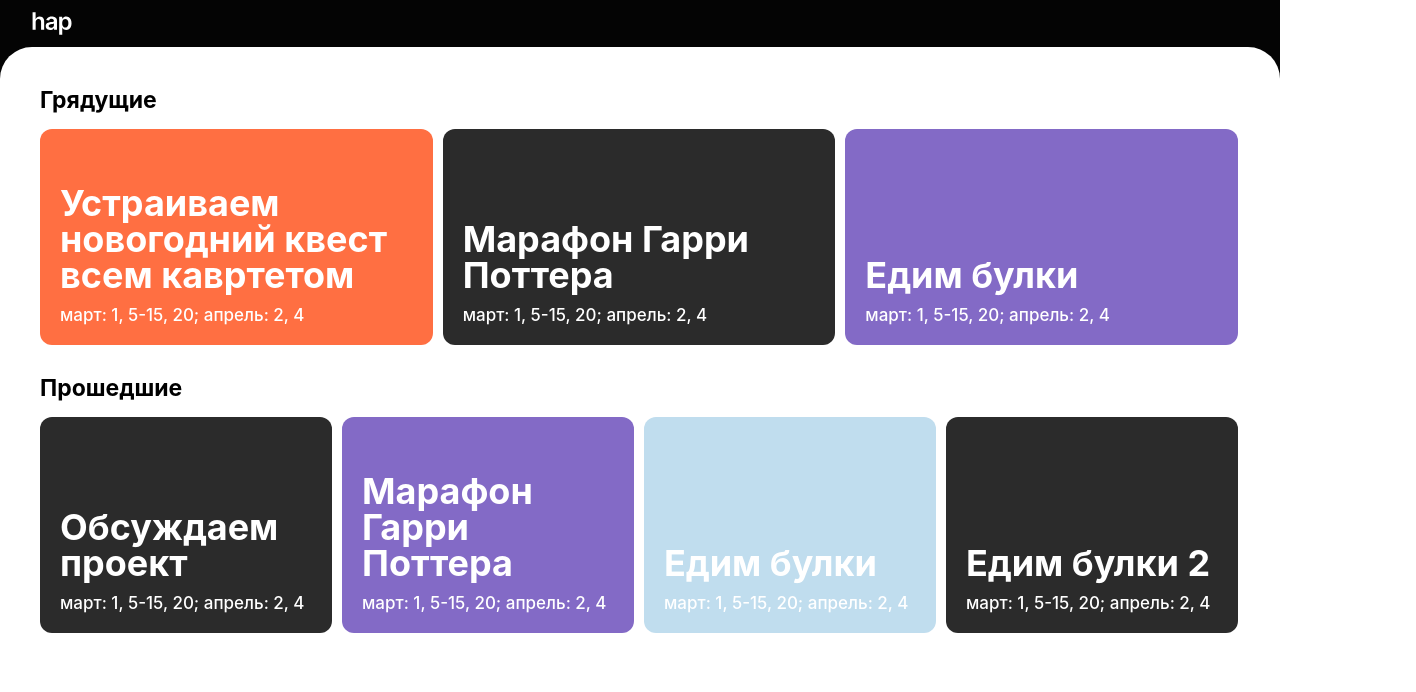
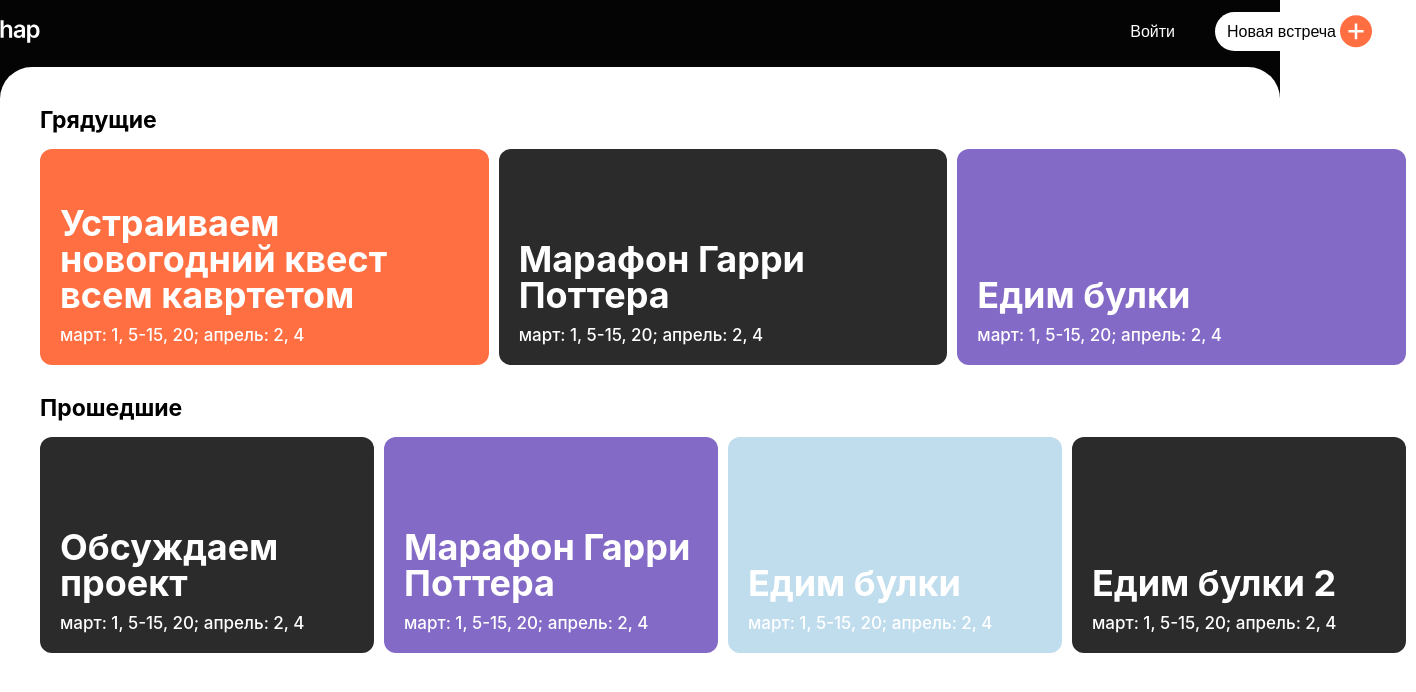
Before and after one commit to ruby-dissidents/consumer, a React (Create React App) app: page / in a window 1280 px wide. Shown: the top 692 px of the page, 1416 px wide, since content can reach past the window. Built offline with nearby package versions, Linux system fonts and the light colour scheme.

Commit message:
chore: Added button for sign in and create event

```diff
--- a/src/App.css
+++ b/src/App.css
@@ -1,3 +1,13 @@
+.d_container {
+  width: 1376px;
+  margin: 0 auto;
+}
+
+.stack {
+  display: flex;
+  align-items: center;
+}
+
 .App {
   text-align: center;
 }
--- a/src/components/PageWrapper/_PageWrapper.jsx
+++ b/src/components/PageWrapper/_PageWrapper.jsx
@@ -1,17 +1,32 @@
 import React from "react"
 import { Outlet, useLocation, Link } from "react-router-dom"
 
+import logo from "../../assets/images/logo_white.svg"
+import iconPlus from "../../assets/images/icon-plus.svg"
+import { Button } from "../button"
 import "./_page_wrapper.styles.css"
-import logo from "../../assets/images/logo_white.svg"
 
 export const PageWrapper = () => {
   const { pathname } = useLocation()
 
   return (
+    <div className="d_container_fluid">
       <div className="d_container">
         {pathname !== "/time-slots" ? (
           <div className="d_pw_navbar">
             <img src={logo} alt="hap" />
+            <div className="stack">
+              <Button
+                children="Войти"
+                className="d_pw_navbar_link_button"
+                link
+              />
+              <Button
+                children="Новая встреча"
+                iconRight={<img src={iconPlus} alt="Icon plus" />}
+                className="d_pw_navbar_button"
+              />
+            </div>
           </div>
         ) : (
           <div className="d_pw_navbar">
@@ -26,6 +41,7 @@
             </Link>
           </div>
         )}
+      </div>
       <div
         className="d_outlet"
         style={{
--- a/src/components/PageWrapper/_page_wrapper.styles.css
+++ b/src/components/PageWrapper/_page_wrapper.styles.css
@@ -1,15 +1,24 @@
-.d_container {
+.d_container_fluid {
   background-color: #040404;
   height: 100vh;
 }
 
 .d_pw_navbar {
   color: #fff;
-  padding: 12px 32px;
+  padding: 12px 0 16px;
   display: flex;
   vertical-align: center;
   justify-content: space-between;
 }
+
+.d_pw_navbar_button {
+  padding: 3px 4px 3px 12px;
+}
+
+.d_pw_navbar_link_button {
+  margin-right: 40px;
+}
+
 
 .d_pw_navbar_title {
   font-weight: 600;
--- /dev/null
+++ b/src/components/button/_Button.jsx
@@ -0,0 +1,18 @@
+import "./_button.styles.css"
+
+export const Button = ({
+  children,
+  iconRight,
+  link = false,
+  className,
+  ...otherProps
+}) => {
+  const buttonClassName = link ? "d_button d_button_link" : "d_button"
+
+  return (
+    <button className={`${buttonClassName} ${className}`} {...otherProps}>
+      {children}
+      {typeof iconRight !== "undefined" && iconRight}
+    </button>
+  )
+}
--- /dev/null
+++ b/src/components/button/_button.styles.css
@@ -0,0 +1,21 @@
+.d_button {
+    border-width: 0;
+    border-radius: 50px;
+    background-color: #fff;
+    color: #040404;
+    font-size: 16px;
+    display: flex;
+    align-items: center;
+    cursor: pointer;
+    padding: 8px 12px;
+}
+
+.d_button img {
+    margin-left: 4px;
+}
+
+.d_button_link {
+    color: #fff;
+    background-color: transparent;
+    padding: 0;
+}
--- /dev/null
+++ b/src/components/button/index.js
@@ -0,0 +1 @@
+export * from "./_Button"
--- a/src/components/index.js
+++ b/src/components/index.js
@@ -1,3 +1,4 @@
+export * from "./button"
 export * from "./PageWrapper"
 export * from "./PageWrapperMob"
 export * from "./EventCardMob"
--- a/src/pages/MainPage/index.jsx
+++ b/src/pages/MainPage/index.jsx
@@ -1,12 +1,10 @@
-import { Fragment } from "react"
-
 import { EventCard } from "./fragments/indext"
 import { eventCards, eventCardsOld } from "./_constants"
 import "./_main_page.styles.css"
 
 const MainPage = () => {
   return (
-    <Fragment>
+    <div className="d_container">
       <div className="d_mp_tile">Грядущие</div>
       <div className="d_mp_upcoming">
         {eventCards.map(({ color, title, data }) => (
@@ -20,7 +18,7 @@
           <EventCard title={title} data={data} color={color} />
         ))}
       </div>
-    </Fragment>
+    </div>
   )
 }
 
```
Also changed, not shown: src/assets/images/icon-plus.svg (added). Lines whose indentation alone changed are shown as unchanged.
